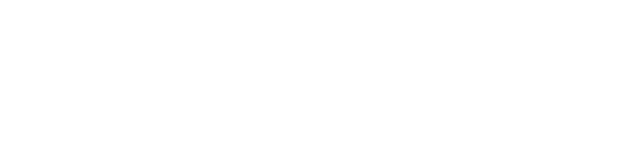
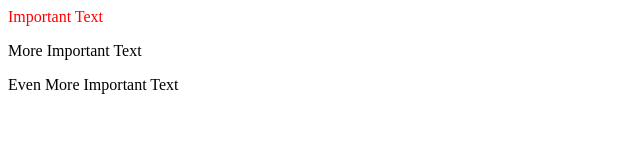
Before and after one commit to bummerhfn/289.101, a plain HTML site: page page1.html in a window 1280 px wide. Shown: the whole page, without its empty margins (0-640 px from the left). Drawn offline with Linux system fonts and the light colour scheme.

Commit message:
added styles and page 2

```diff
--- a/page1.html
+++ b/page1.html
@@ -4,10 +4,21 @@
 
     <head>
 
+    <title>page1</title>
+        <style>
+            .important{
+                color:red;
+            }
+        </style>
+
     </head>
 
 
     <body>
+
+        <p class="important">Important Text</p>
+        <p>More Important Text</p>
+        <p>Even More Important Text</p>
 
     </body>
 
```
Also changed, not shown: page2.html (added).
